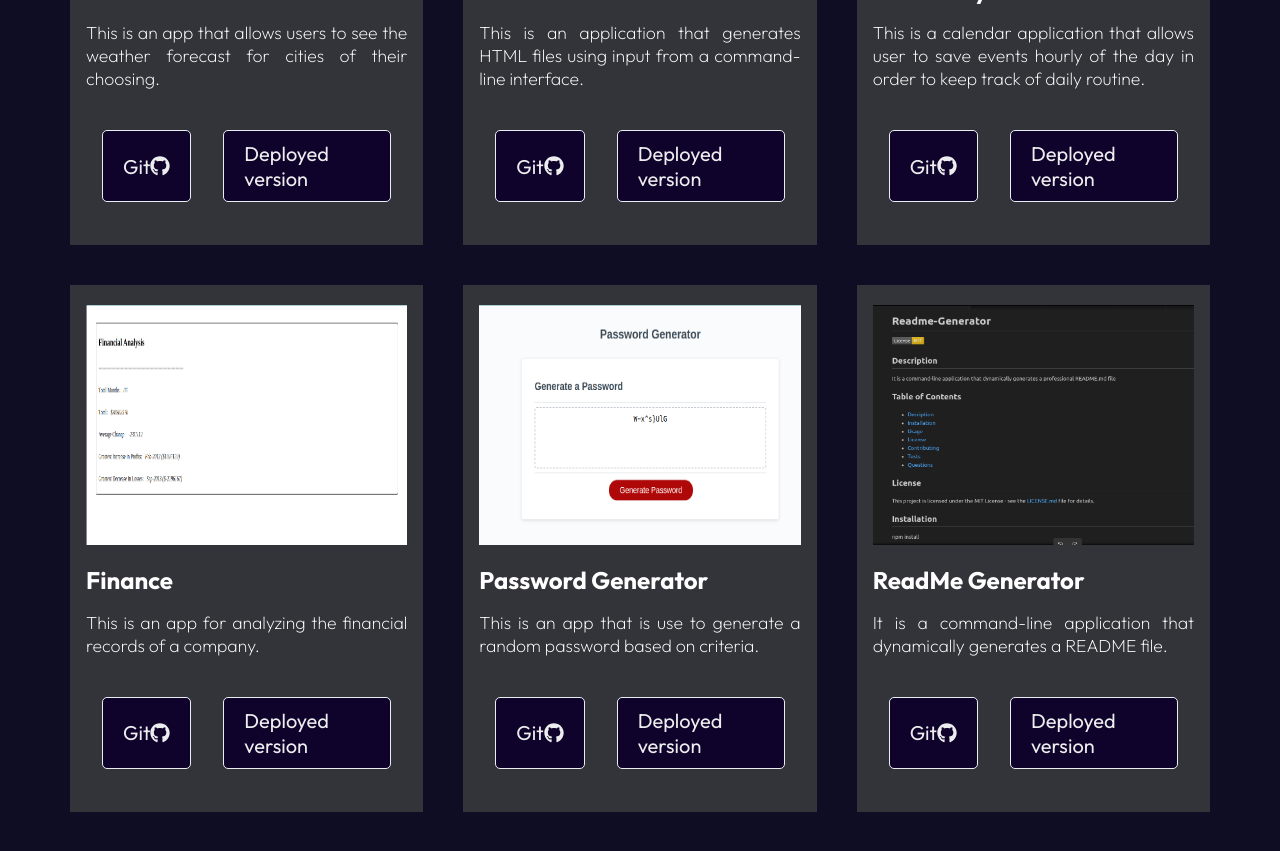
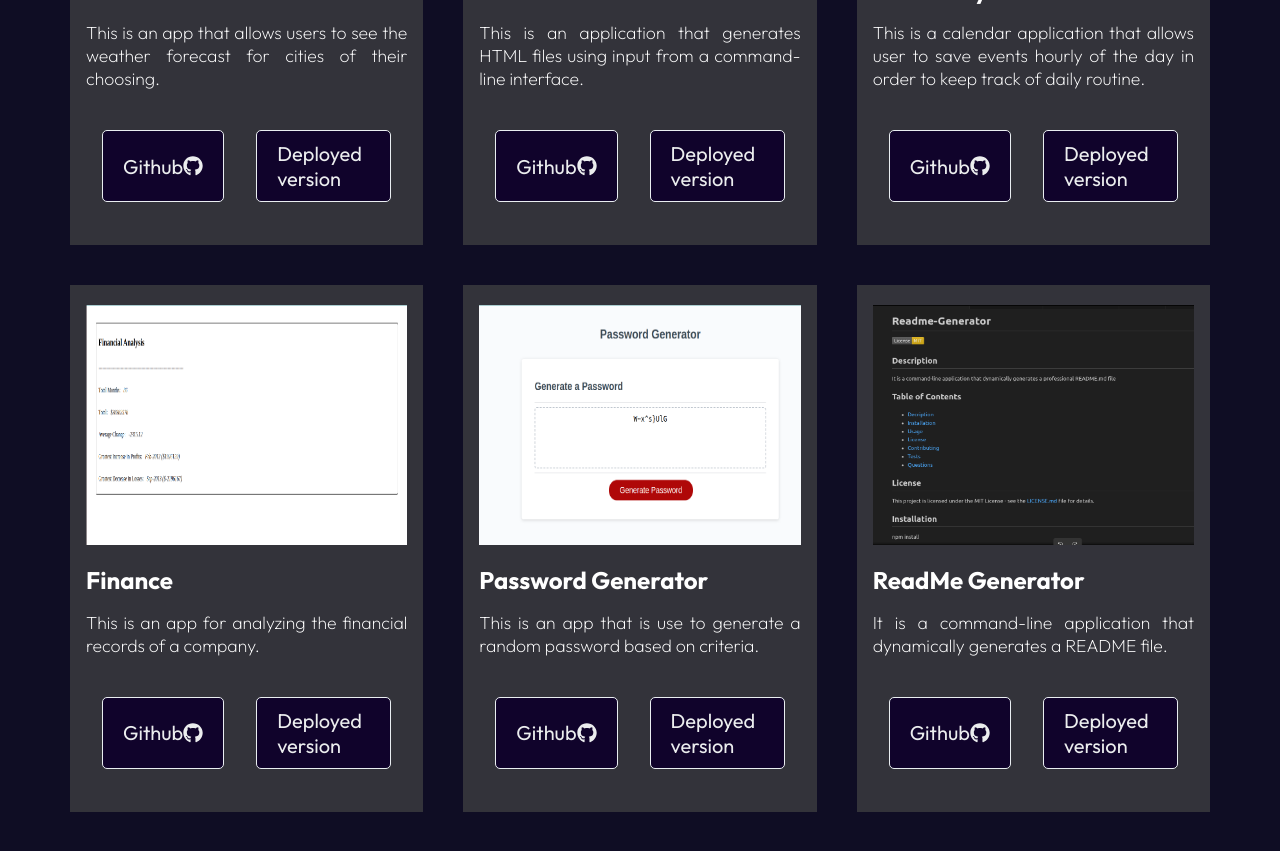
Before and after one commit to ahmadsaqib1/portfolio, a React (Vite) app: page /project in a window 1280 px wide. Shown: the part 920-1771 px from the top of the page. Built offline with nearby package versions, Linux system fonts and the light colour scheme.

Commit message:
used json for project data

```diff
--- a/src/components/Project.jsx
+++ b/src/components/Project.jsx
@@ -15,7 +15,7 @@ const Project= (props) =>{
             <p>{props.text}</p>
             <div className="pro-btn">
                 <NavLink to={props.gitrepo} className="btn">
-                    Git<FaGithub />
+                    Github<FaGithub />
                 </NavLink>
                 <NavLink to={props.deployed} className="btn">
                     Deployed version
--- a/src/components/Projects.jsx
+++ b/src/components/Projects.jsx
@@ -2,28 +2,33 @@ import React from "react"
 
 import "./Project.css"
 import Project from "./Project"
-import ProjectCards from "./ProjectCards"
-const Projects = () =>{
+import data from "./ProjectsData.json"
+
+const Projects = () => {
     return (
     <div className="work-container">
         <h1 className="project-heading">
             Projects
         </h1>
         <div className="project-container">
-            {ProjectCards.map((val, ind)=>{
+            {data.map((val, ind)=>{
+                //https://vitejs.dev/guide/assets#new-url-url-import-meta-url
+                const imgUrl = new URL(val.imgsrc, import.meta.url).href
+
                 return(
                     <Project
                     key={ind}
-                    imgsrc={val.imgsrc}
+                    imgsrc={imgUrl}
                     title={val.title}
                     text={val.text}
                     gitrepo={val.gitrepo}
+                    deployed={val.deployed}
                     />
                 )
             })}
         </div>
     </div>
     )
-    }
+}
 
     export default Projects
--- /dev/null
+++ b/src/components/ProjectsData.json
@@ -0,0 +1,44 @@
+[
+  {
+    "imgsrc": "../assets/project1.png",
+    "title": "Weather Dashboard",
+    "text": "This is an app that allows users to see the weather forecast for cities of their choosing.",
+    "gitrepo": "https://github.com/ahmadsaqib1/weather-dashboard.git",
+    "deployed": "https://ahmadsaqib1.github.io/weather-dashboard/"
+  },
+  {
+    "imgsrc": "../assets/project2.png",
+    "title": "Team Profile Generator",
+    "text": "This is an application that generates HTML files using input from a command-line interface.",
+    "gitrepo": "https://github.com/ahmadsaqib1/team-profile-generator.git",
+    "deployed": "https://ahmadsaqib1.github.io/team-profile-generator"
+  },
+  {
+    "imgsrc": "../assets/project3.png",
+    "title": "Work-Day Planner",
+    "text": "This is a calendar application that allows user to save events hourly of the day in order to keep track of daily routine.",
+    "gitrepo": "https://github.com/ahmadsaqib1/workday-planner.git",
+    "deployed": "https://ahmadsaqib1.github.io/workday-planner"
+  },
+  {
+    "imgsrc": "../assets/project4.png",
+    "title": "Finance",
+    "text": "This is an app for analyzing the financial records of a company.",
+    "gitrepo": "https://github.com/ahmadsaqib1/challenge4-finance.git",
+    "deployed": "https://ahmadsaqib1.github.io/challenge4-finance/"
+  },
+  {
+    "imgsrc": "../assets/project5.png",
+    "title": "Password Generator",
+    "text": "This is an app that is use to generate a random password based on criteria.",
+    "gitrepo": "https://github.com/ahmadsaqib1/password-generator.git",
+    "deployed": "https://ahmadsaqib1.github.io/password-generator"
+  },
+  {
+    "imgsrc": "../assets/project6.png",
+    "title": "ReadMe Generator",
+    "text": "It is a command-line application that dynamically generates a README file.",
+    "gitrepo": "https://github.com/ahmadsaqib1/readme-generator.git",
+    "deployed": "https://ahmadsaqib1.github.io/password-generator"
+  }
+]
```
